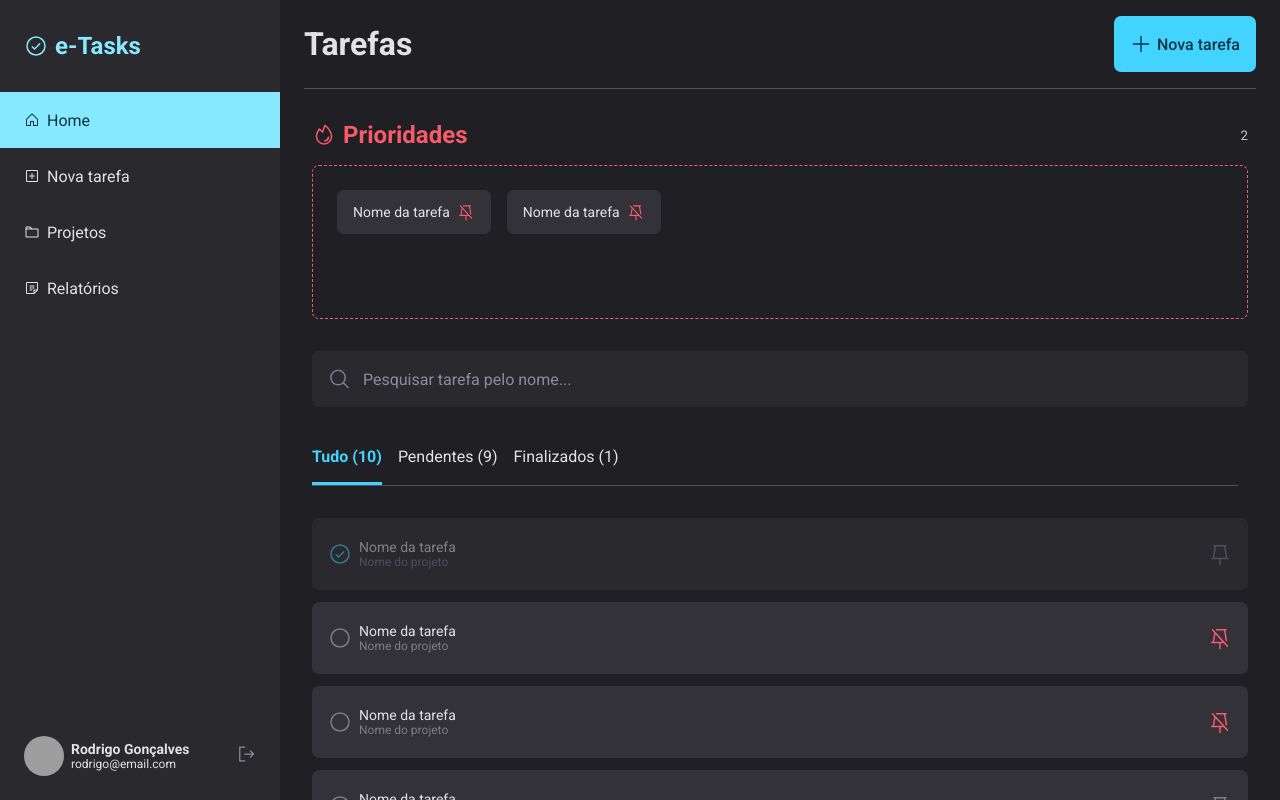
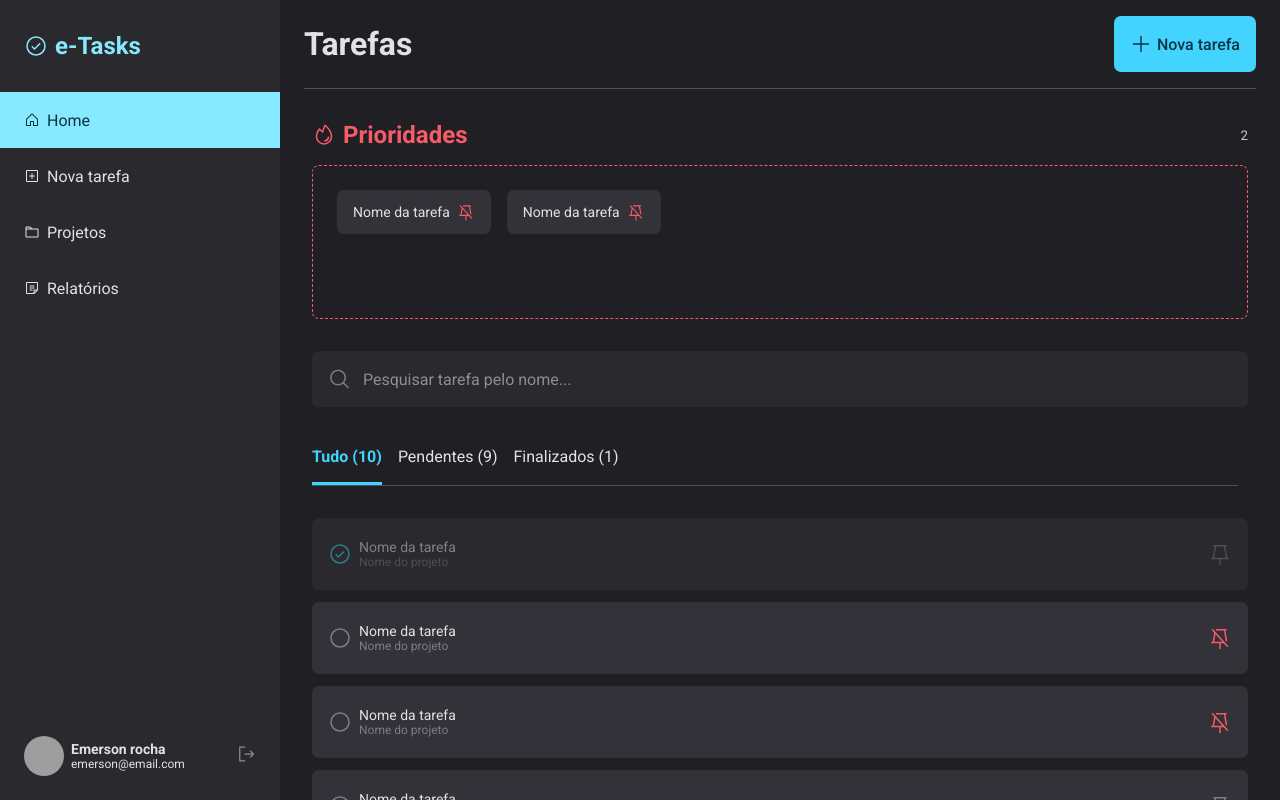
Before and after one commit to smoothemerson/e-tasks, a React (Vite) app: page / in a window 1280 px wide. Built offline with nearby package versions, Linux system fonts and the light colour scheme; grey boxes are pictures that could not be loaded.

Commit message:
change img and name of the profile

```diff
--- a/src/components/SideMenu/index.jsx
+++ b/src/components/SideMenu/index.jsx
@@ -17,10 +17,10 @@ export function SideMenu() {
       </Nav>
 
       <Footer>
-        <img src="https://github.com/rodrigorgtic.png" alt="Foto do usuário" />
+        <img src="https://github.com/smoothemerson.png" alt="Foto do usuário" />
         <div>
-          <strong>Rodrigo Gonçalves</strong>
-          <small>rodrigo@email.com</small>
+          <strong>Emerson rocha</strong>
+          <small>emerson@email.com</small>
         </div>
 
         <Button type="button">
```
